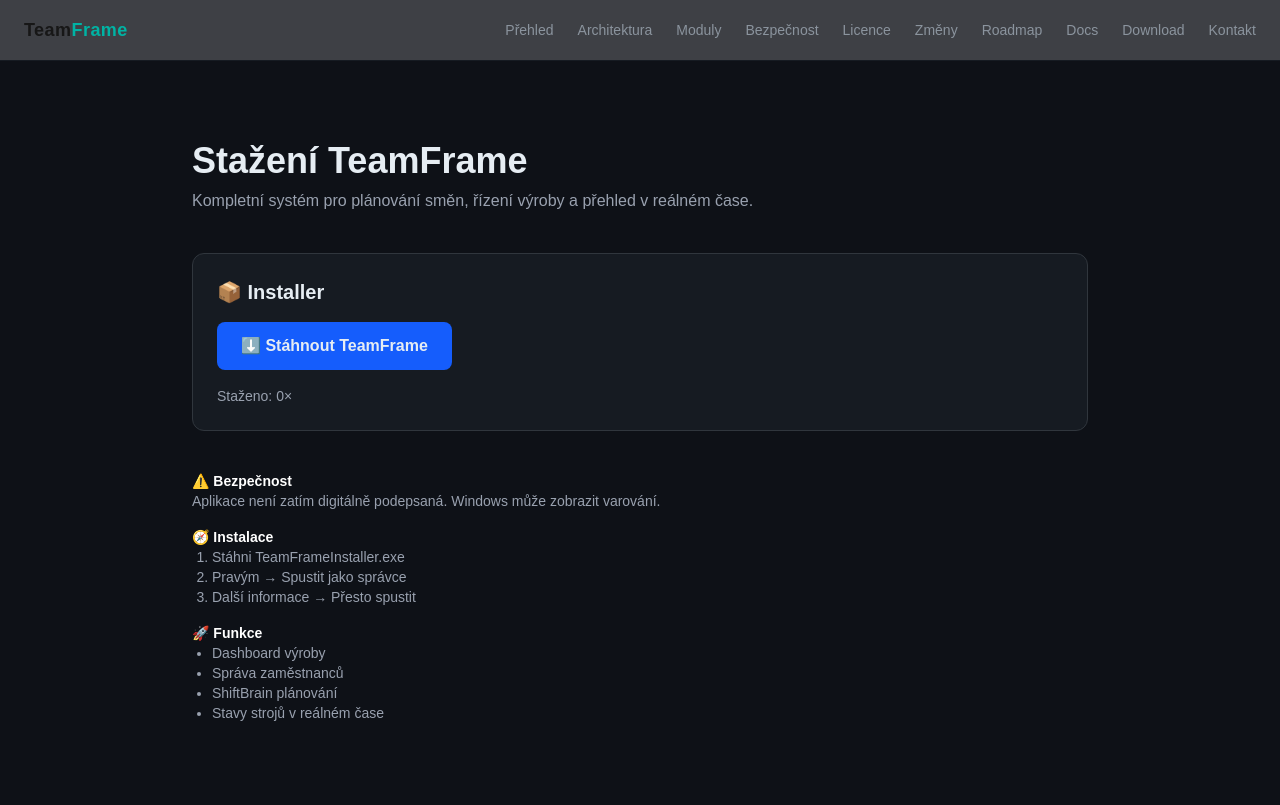
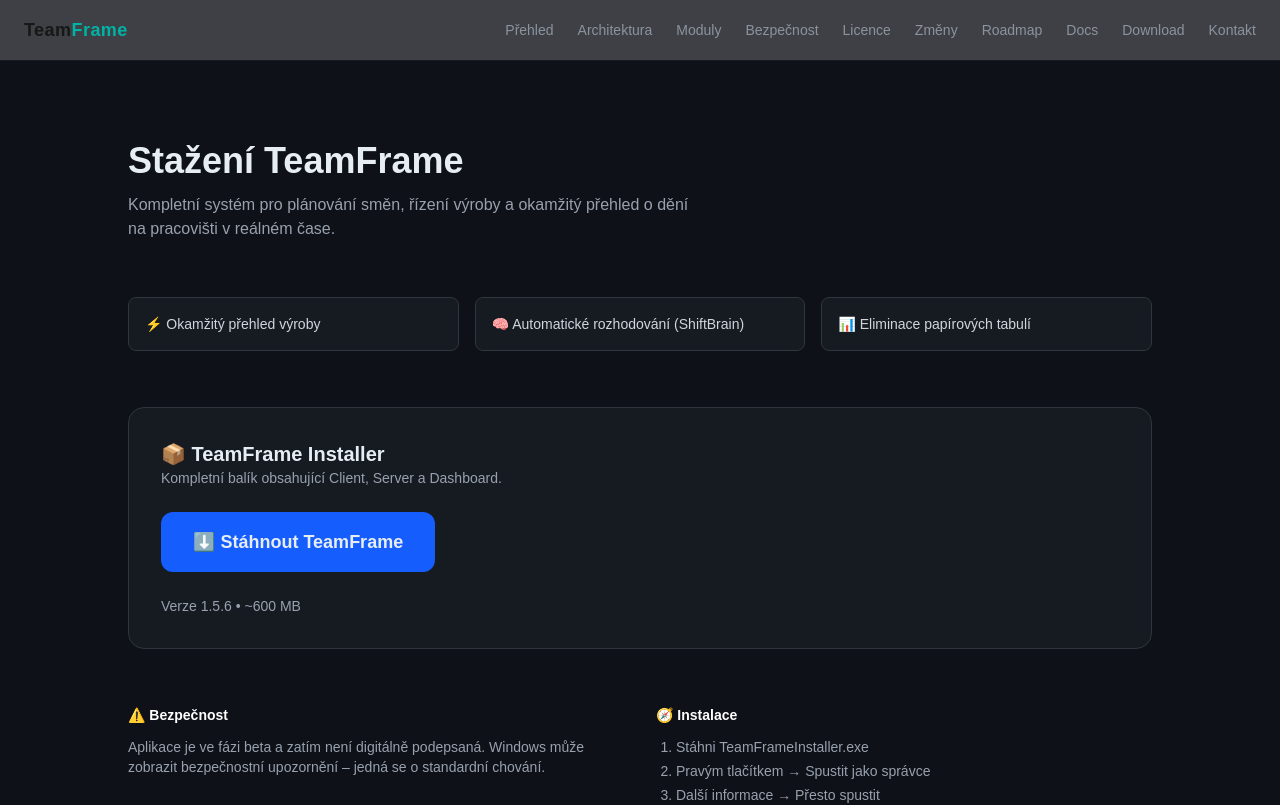
Before and after one commit to rendilife/teamframe-web, a Next.js app: page /download in a window 1280 px wide. Shown: the top 805 px of the page. Built offline with nearby package versions, Linux system fonts and the light colour scheme; no server answers.

Commit message:
Website update

```diff
--- a/app/download/DownloadClient.tsx
+++ b/app/download/DownloadClient.tsx
@@ -11,12 +11,9 @@ useEffect(() => {
     })
       .then(res => res.json())
       .then(data => {
-      console.log("COUNT DATA:", data);
-
-      // 💥 TADY JE TEN FIX
         setCount(Number(data.count) || 0);
       })
-    .catch(err => console.log("COUNT ERROR:", err));
+      .catch(() => {});
   }, []);
 
   const handleDownload = async () => {
@@ -27,14 +24,10 @@ const handleDownload = async () => {
 
       const data = await res.json();
 
-    // 🔥 OKAMŽITÁ AKTUALIZACE
       if (data.count !== undefined) {
         setCount(data.count);
       }
-
-  } catch (e) {
-    console.log("DOWNLOAD ERROR:", e);
-  }
+    } catch {}
 
     window.location.href =
       "https://github.com/rendilife/teamframe-web/releases/download/v1.5.6/TeamFrameInstaller.exe";
@@ -42,62 +35,83 @@ const handleDownload = async () => {
 
   return (
     <main className="min-h-screen bg-[#0E1117] text-[#E6EDF3] px-6 py-20">
-      <div className="max-w-4xl mx-auto space-y-10">
+      <div className="max-w-5xl mx-auto space-y-14">
 
         {/* 🔥 HLAVIČKA */}
-        <div>
-          <h1 className="text-4xl font-bold mb-2">Stažení TeamFrame</h1>
-          <p className="text-gray-400">
-            Kompletní systém pro plánování směn, řízení výroby a přehled v reálném čase.
+        <div className="space-y-3">
+          <h1 className="text-4xl font-bold">Stažení TeamFrame</h1>
+          <p className="text-gray-400 max-w-xl">
+            Kompletní systém pro plánování směn, řízení výroby a okamžitý přehled o dění na pracovišti v reálném čase.
           </p>
         </div>
 
+        {/* 🔥 VALUE PROPOSITION */}
+        <div className="grid md:grid-cols-3 gap-4 text-sm text-gray-300">
+          <div className="bg-[#161B22] p-4 rounded-lg border border-[#30363D]">
+            ⚡ Okamžitý přehled výroby
+          </div>
+          <div className="bg-[#161B22] p-4 rounded-lg border border-[#30363D]">
+            🧠 Automatické rozhodování (ShiftBrain)
+          </div>
+          <div className="bg-[#161B22] p-4 rounded-lg border border-[#30363D]">
+            📊 Eliminace papírových tabulí
+          </div>
+        </div>
+
         {/* 🔥 DOWNLOAD BOX */}
-        <div className="bg-[#161B22] border border-[#30363D] rounded-xl p-6 space-y-4">
+        <div className="bg-[#161B22] border border-[#30363D] rounded-2xl p-8 space-y-6">
 
-          <h2 className="text-xl font-semibold">📦 Installer</h2>
+          <div>
+            <h2 className="text-xl font-semibold">📦 TeamFrame Installer</h2>
+            <p className="text-gray-400 text-sm">
+              Kompletní balík obsahující Client, Server a Dashboard.
+            </p>
+          </div>
 
           <button
             onClick={handleDownload}
-            className="bg-blue-600 hover:bg-blue-700 px-6 py-3 rounded-lg font-semibold"
+            className="bg-blue-600 hover:bg-blue-700 px-8 py-4 rounded-xl font-semibold text-lg transition"
           >
             ⬇️ Stáhnout TeamFrame
           </button>
 
-          <p className="text-sm text-gray-400">
-            Staženo: {count}×
+          <div className="text-sm text-gray-400 space-y-1">
+            <p>Verze 1.5.6 • ~600 MB</p>
+            {count > 0 && <p>Staženo: {count}×</p>}
+          </div>
+        </div>
+
+        {/* 🔥 INFO */}
+        <div className="grid md:grid-cols-2 gap-8 text-sm text-gray-400">
+
+          <div className="space-y-3">
+            <h3 className="text-white font-semibold">⚠️ Bezpečnost</h3>
+            <p>
+              Aplikace je ve fázi beta a zatím není digitálně podepsaná.
+              Windows může zobrazit bezpečnostní upozornění – jedná se o standardní chování.
             </p>
           </div>
 
-        {/* 🔥 POPIS */}
-        <div className="space-y-4 text-sm text-gray-400">
-
-          <div>
-            <h3 className="text-white font-semibold">⚠️ Bezpečnost</h3>
-            <p>
-              Aplikace není zatím digitálně podepsaná. Windows může zobrazit varování.
-            </p>
-          </div>
-
-          <div>
+          <div className="space-y-3">
             <h3 className="text-white font-semibold">🧭 Instalace</h3>
-            <ol className="list-decimal ml-5">
+            <ol className="list-decimal ml-5 space-y-1">
               <li>Stáhni TeamFrameInstaller.exe</li>
-              <li>Pravým → Spustit jako správce</li>
+              <li>Pravým tlačítkem → Spustit jako správce</li>
               <li>Další informace → Přesto spustit</li>
             </ol>
           </div>
 
-          <div>
-            <h3 className="text-white font-semibold">🚀 Funkce</h3>
-            <ul className="list-disc ml-5">
-              <li>Dashboard výroby</li>
-              <li>Správa zaměstnanců</li>
-              <li>ShiftBrain plánování</li>
-              <li>Stavy strojů v reálném čase</li>
-            </ul>
         </div>
 
+        {/* 🔥 FUNKCE */}
+        <div className="space-y-3 text-sm text-gray-400">
+          <h3 className="text-white font-semibold">🚀 Co systém umí</h3>
+          <ul className="list-disc ml-5 space-y-1">
+            <li>TV Dashboard pro přehled výroby</li>
+            <li>Správa zaměstnanců a kvalifikací</li>
+            <li>Automatické plánování směn (ShiftBrain)</li>
+            <li>Online přehled o stavu strojů</li>
+          </ul>
         </div>
 
       </div>
```
Lines whose indentation alone changed are shown as unchanged.
